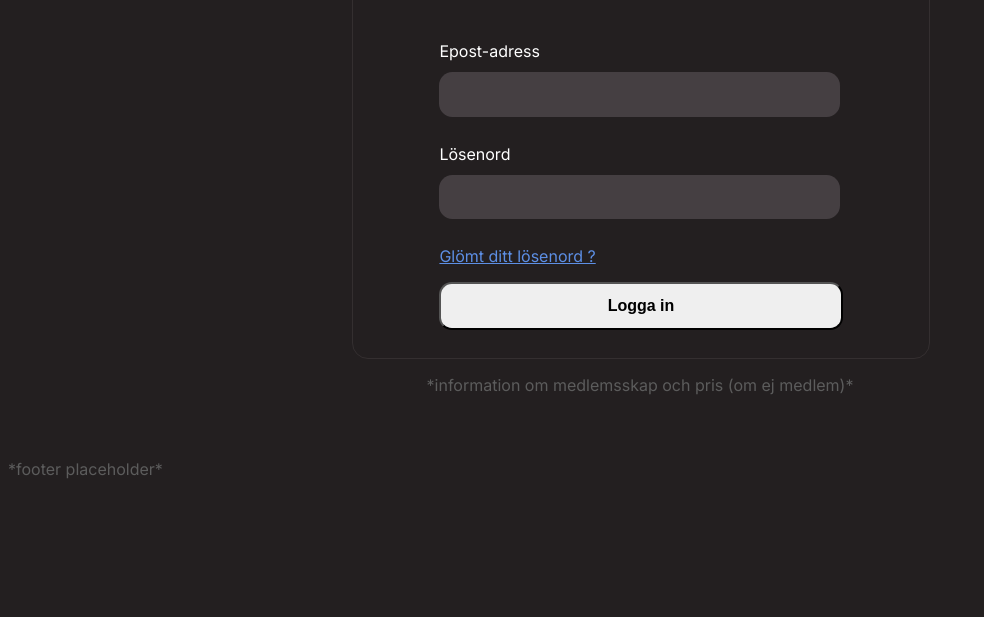
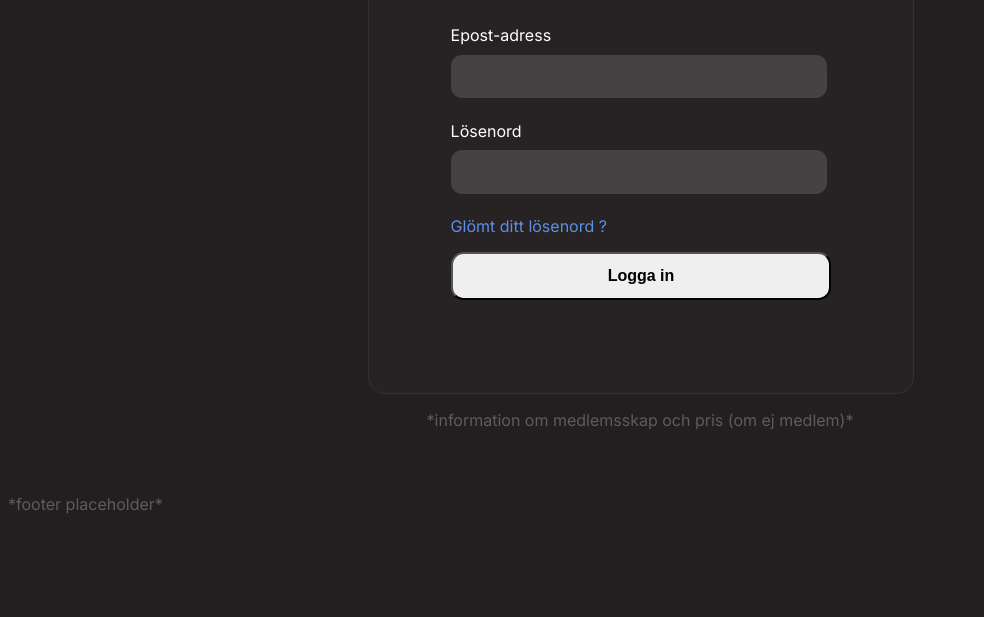
Before and after one commit to WilliamMatton/Kino-GruppC, a website: page memberpage.html in a window 1280 px wide. Shown: the part 207-824 px from the top of the page, without its empty margins (0-984 px from the left). Drawn offline with Linux system fonts and the light colour scheme.

Commit message:
Updated output of member log in edits

```diff
--- a/output.css
+++ b/output.css
@@ -38,7 +38,7 @@ h1.memberHone {
 }
 @media (min-width: 460px) {
   .memberWrap {
-    max-width: 36em;
+    max-width: 34em;
     padding: 2em;
   }
 }
@@ -62,8 +62,8 @@ h1.memberHone {
 
 .memberLoginWrap {
   width: 100%;
-  height: 30em;
-  background-color: #231f20;
+  height: auto;
+  background-color: #272324;
   margin: 0 auto;
   border: 1px solid #342f30;
   border-radius: 1em;
@@ -82,7 +82,8 @@ h1.memberHone {
 @media (min-width: 460px) {
   .memberInputWrap {
     width: 70%;
-    padding: 2em;
+    height: 22em;
+    padding: 1em;
   }
 }
 
@@ -91,7 +92,8 @@ h1.memberHone {
 }
 @media (max-width: 459px) {
   .memberInputWrap {
-    width: 96%;
+    width: 92%;
+    height: 20em;
     padding: 1em;
   }
 }
@@ -102,15 +104,15 @@ h1.memberHone {
 
 .memberLoginInput {
   color: #ffffff;
-  font-size: 1.2em;
-  line-height: 2.2em;
+  font-size: 1em;
+  line-height: 2.6em;
   width: 95%;
   border: 0;
   border-radius: 0.7em;
   margin-top: 0.6em;
   margin-bottom: 1.4em;
   padding-left: 0.8em;
-  background-color: #453f42;
+  background-color: #464244;
 }
 
 .memberLabel {
@@ -126,8 +128,12 @@ h1.memberHone {
   margin-top: 1em;
 }
 
-.memberForgotten {
+a.memberForgotten {
   color: #5D8FE5;
+  text-decoration: none;
+}
+a.memberForgotten:hover {
+  text-decoration: underline;
 }
 
 .bistroBody {
```
